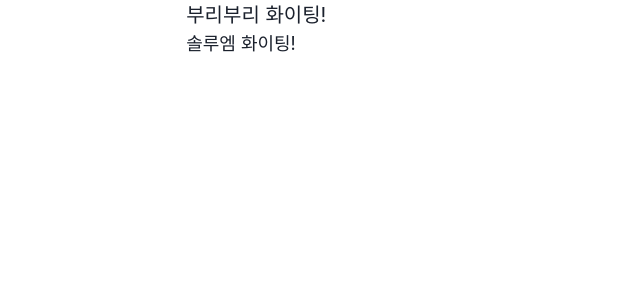
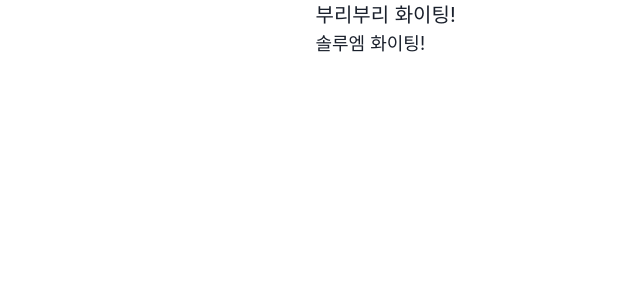
Before and after one commit to Team-BuRiBuRi/blink, a Next.js app: page / in a window 1280 px wide. Shown: the top 300 px of the page, without its empty margins (167-807 px from the left). Built offline with nearby package versions, Linux system fonts and the light colour scheme.

Commit message:
layout made

```diff
--- a/src/components/layout.tsx
+++ b/src/components/layout.tsx
@@ -1,9 +1,16 @@
-import React from 'react';
-import { Box, Flex, VStack, Heading, Link, Container } from '@chakra-ui/react';
-import { ChakraProvider, CSSReset, theme } from '@chakra-ui/react';
+import React, { ReactNode } from 'react';
+import { Container } from '@chakra-ui/react';
 
-const Layout = ({ children }) => {
-  return <Container>{children}</Container>;
+type LayoutProps = {
+  children: ReactNode;
+};
+
+const Layout = ({ children }: LayoutProps) => {
+  return (
+    <Container px={30} maxW={375} minH={'100vh'}>
+      {children}
+    </Container>
+  );
 };
 
 export default Layout;
```
